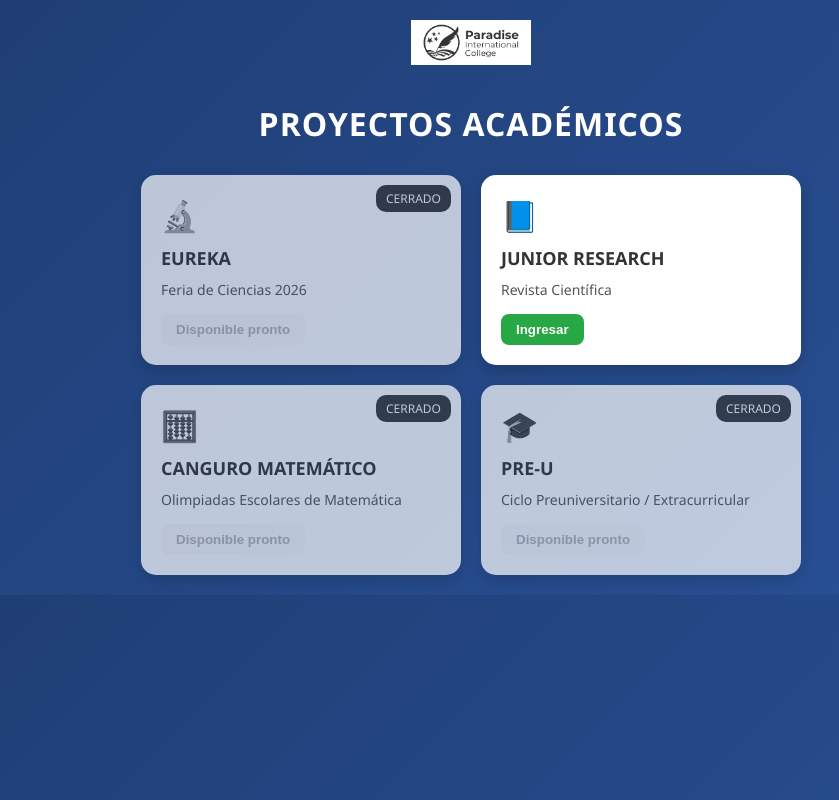
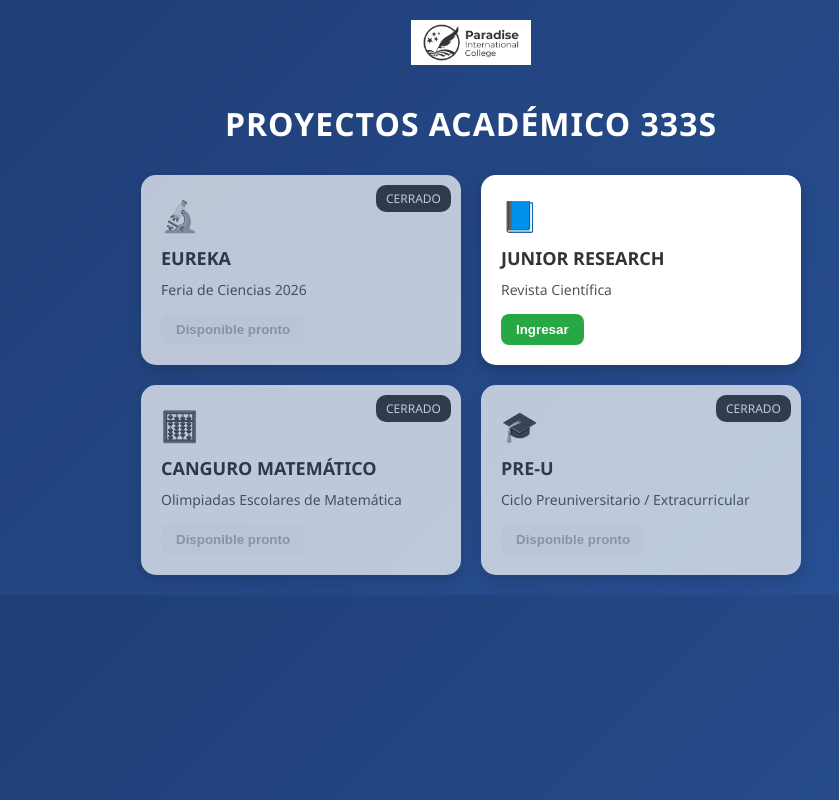
Before and after one commit to famchav2022-code/proyectos_colegio, a plain HTML site: page index2.html in a window 1280 px wide. Shown: the whole page, without its empty margins (169-1008 px from the left). Drawn offline with Linux system fonts and the light colour scheme.

Commit message:
Update index2.html

```diff
--- a/index2.html
+++ b/index2.html
@@ -109,7 +109,7 @@
 
 <div class="header">
   <img src="LOGO_PARADISE.png">
-  <h1>PROYECTOS ACADÉMICOS</h1>
+  <h1>PROYECTOS ACADÉMICO 333S</h1>
 </div>
 
 <div class="grid" id="contenedor"></div>
```
